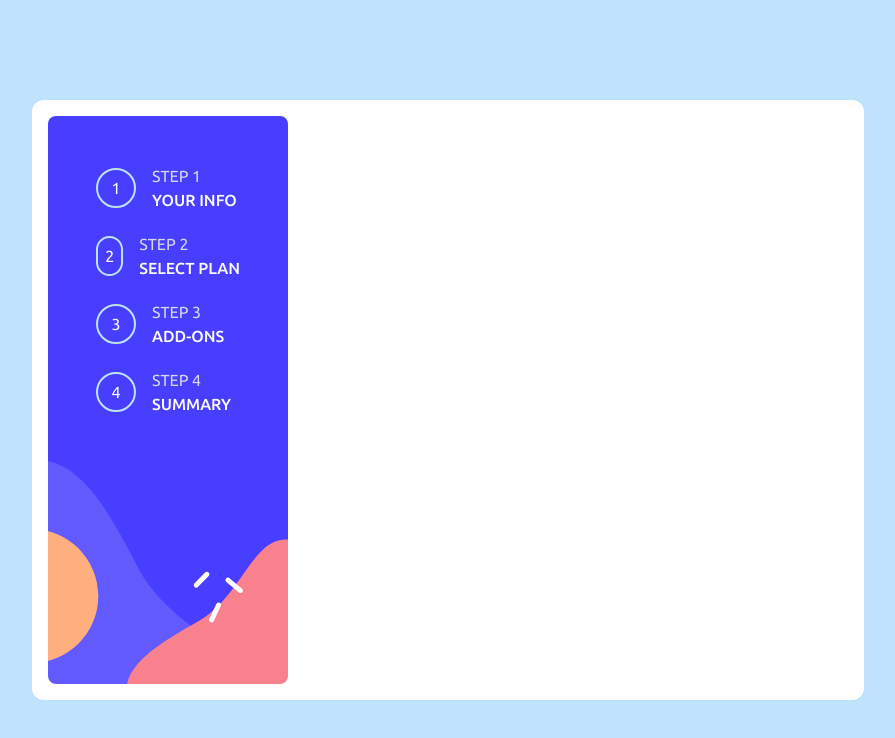
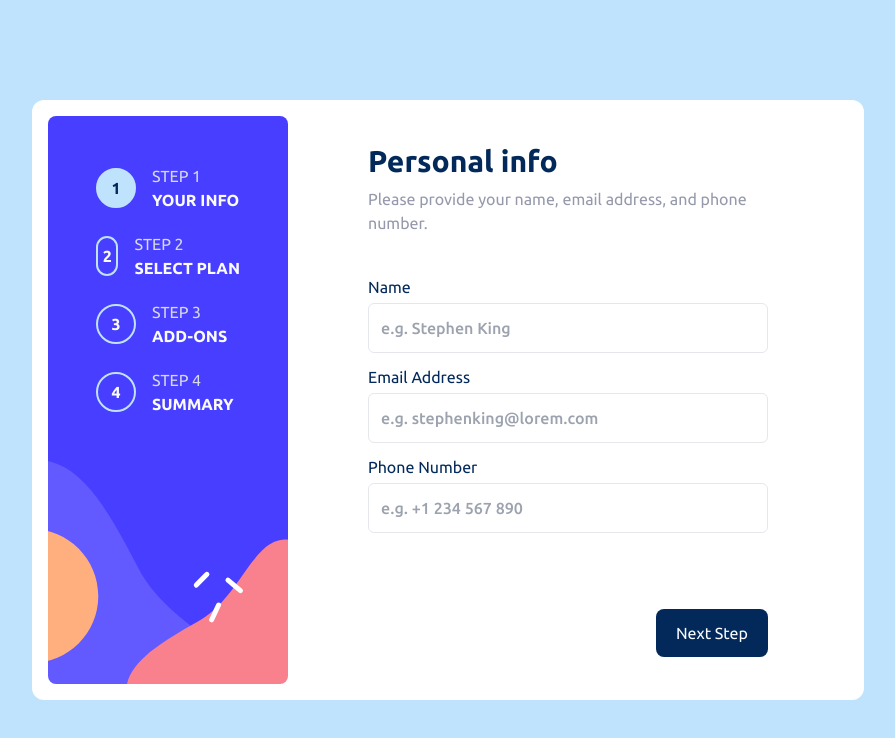
Before and after one commit to scriptkid03/multi-step-form, a Next.js app: page / in a window 1280 px wide. Shown: the top 738 px of the page, without its empty margins (192-1087 px from the left). Built offline with nearby package versions, Linux system fonts and the light colour scheme.

Commit message:
step one done

```diff
--- a/app/page.tsx
+++ b/app/page.tsx
@@ -1,6 +1,41 @@
-import Image from "next/image";
+"use client";
+import { useState } from "react";
 
 export default function Home() {
+  const [formData, setFormData] = useState({
+    name: "",
+    email: "",
+    phone: "",
+  });
+  const [errors, setErrors] = useState({
+    name: "",
+    email: "",
+    phone: "",
+  });
+
+  const validateEmail = (email: string) => {
+    return /\S+@\S+\.\S+/.test(email);
+  };
+
+  const handleSubmit = (e: { preventDefault: () => void; }) => {
+    e.preventDefault();
+    let formErrors = { name: "", email: "", phone: "" };
+
+    if (!formData.name) formErrors.name = "This field is required.";
+    if (!formData.email) {
+      formErrors.email = "This field is required.";
+    } else if (!validateEmail(formData.email)) {
+      formErrors.email = "Invalid email format.";
+    }
+    if (!formData.phone) formErrors.phone = "This field is required.";
+
+    setErrors(formErrors);
+
+    if (!formErrors.name && !formErrors.email && !formErrors.phone) {
+      console.log("Form submitted", formData);
+    }
+  }
+
   return (
     <main className="flex min-h-screen flex-col items-center justify-center bg-lightBlue">
       <div className="flex h-screen w-screen items-center justify-center">
@@ -8,47 +43,122 @@ export default function Home() {
           <div className="flex flex-col w-[30%] h-full bg-sidebar bg-no-repeat bg-center bg-cover rounded-lg">
             <div className="flex flex-col gap-5 p-12">
               <div className="flex items-center gap-4">
-                <div className="flex justify-center items-center w-10 h-10 border-2 border-lightBlue rounded-full">
-                  <span className="text-alabaster">1</span>
+                <div className="flex justify-center items-center w-10 h-10 border-2 border-lightBlue rounded-full bg-lightBlue">
+                  <span className="text-marineBlue bold">1</span>
                 </div>
                 <div className="flex flex-col">
                   <span className="text-nowrap text-lightGray">STEP 1</span>
-                  <span className="text-nowrap text-alabaster medium">YOUR INFO</span>
+                  <span className="text-nowrap text-alabaster bold">YOUR INFO</span>
                 </div>
               </div>
 
               <div className="flex items-center gap-4">
                 <div className="flex justify-center items-center w-10 h-10 border-2 border-lightBlue rounded-full">
-                  <span className="text-alabaster">2</span>
+                  <span className="text-alabaster bold">2</span>
                 </div>
                 <div className="flex flex-col">
                   <span className="text-nowrap text-lightGray">STEP 2</span>
-                  <span className="text-nowrap text-alabaster medium">SELECT PLAN</span>
+                  <span className="text-nowrap text-alabaster bold">SELECT PLAN</span>
                 </div>
               </div>
 
               <div className="flex items-center gap-4">
                 <div className="flex justify-center items-center w-10 h-10 border-2 border-lightBlue rounded-full">
-                  <span className="text-alabaster">3</span>
+                  <span className="text-alabaster bold">3</span>
                 </div>
                 <div className="flex flex-col">
                   <span className="text-nowrap text-lightGray">STEP 3</span>
-                  <span className="text-nowrap text-alabaster medium">ADD-ONS</span>
+                  <span className="text-nowrap text-alabaster bold">ADD-ONS</span>
                 </div>
               </div>
 
               <div className="flex items-center gap-4">
                 <div className="flex justify-center items-center w-10 h-10 border-2 border-lightBlue rounded-full">
-                  <span className="text-alabaster">4</span>
+                  <span className="text-alabaster bold">4</span>
                 </div>
                 <div className="flex flex-col">
                   <span className="text-nowrap text-lightGray">STEP 4</span>
-                  <span className="text-nowrap text-alabaster medium">SUMMARY</span>
+                  <span className="text-nowrap text-alabaster bold">SUMMARY</span>
                 </div>
               </div>
             </div>
           </div>
-
+          <div className="flex flex-col w-[70%] h-full justify-center px-20 gap-10">
+            <div className="flex flex-col gap-2">
+              <span className="text-marineBlue bold text-3xl">
+                Personal info
+              </span>
+              <span className="text-coolGray">
+                Please provide your name, email address, and phone number.
+              </span>
+            </div>
+            <div className="flex flex-col">
+              <form className="flex flex-col gap-3" onSubmit={handleSubmit}>
+                <div className="flex flex-col gap-1">
+                  <div className="flex justify-between">
+                    <label className="text-marineBlue">Name</label>
+                    {errors.name && (
+                      <span className="text-strawberryRed text-sm medium">{errors.name}</span>
+                    )}
+                  </div>
+                  <input
+                    type="name"
+                    placeholder="e.g. Stephen King"
+                    className={`border outline-none medium text-marineBlue p-3 rounded-md focus:border-purplishBlue ${
+                      errors.name ? "border-strawberryRed" : ""
+                    }`}
+                    value={formData.name}
+                    onChange={(e) =>
+                      setFormData({ ...formData, name: e.target.value })
+                    }
+                  />
+                </div>
+                <div className="flex flex-col gap-1">
+                  <div className="flex justify-between">
+                    <label className="text-marineBlue">Email Address</label>
+                    {errors.email && (
+                      <span className="text-strawberryRed text-sm medium">{errors.email}</span>
+                    )}
+                  </div>
+                  <input
+                    type="email"
+                    placeholder="e.g. stephenking@lorem.com"
+                    className={`border outline-none medium text-marineBlue p-3 rounded-md focus:border-purplishBlue ${
+                      errors.email ? "border-strawberryRed" : ""
+                    }`}
+                    value={formData.email}
+                    onChange={(e) =>
+                      setFormData({ ...formData, email: e.target.value })
+                    }
+                  />
+                </div>
+                <div className="flex flex-col gap-1">
+                  <div className="flex justify-between">
+                    <label className="text-marineBlue">Phone Number</label>
+                    {errors.phone && (
+                      <span className="text-strawberryRed text-sm medium">{errors.phone}</span>
+                    )}
+                  </div>
+                  <input
+                    type="text"
+                    placeholder="e.g. +1 234 567 890"
+                    className={`border outline-none medium text-marineBlue p-3 rounded-md focus:border-purplishBlue ${
+                      errors.phone ? "border-red-500" : ""
+                    }`}
+                    value={formData.phone}
+                    onChange={(e) =>
+                      setFormData({ ...formData, phone: e.target.value })
+                    }
+                  />
+                </div>
+                <div className="flex justify-end items-end mt-16">
+                  <button className="bg-marineBlue px-5 py-3 w-fit rounded-lg hover:bg-opacity-80" onSubmit={handleSubmit}>
+                    <span className="text-alabaster">Next Step</span>
+                  </button>
+                </div>
+              </form>
+            </div>
+          </div>
         </div>
       </div>
     </main>
```
Also changed, not shown: 1 other file (tests, documents, lock files or other folders).
